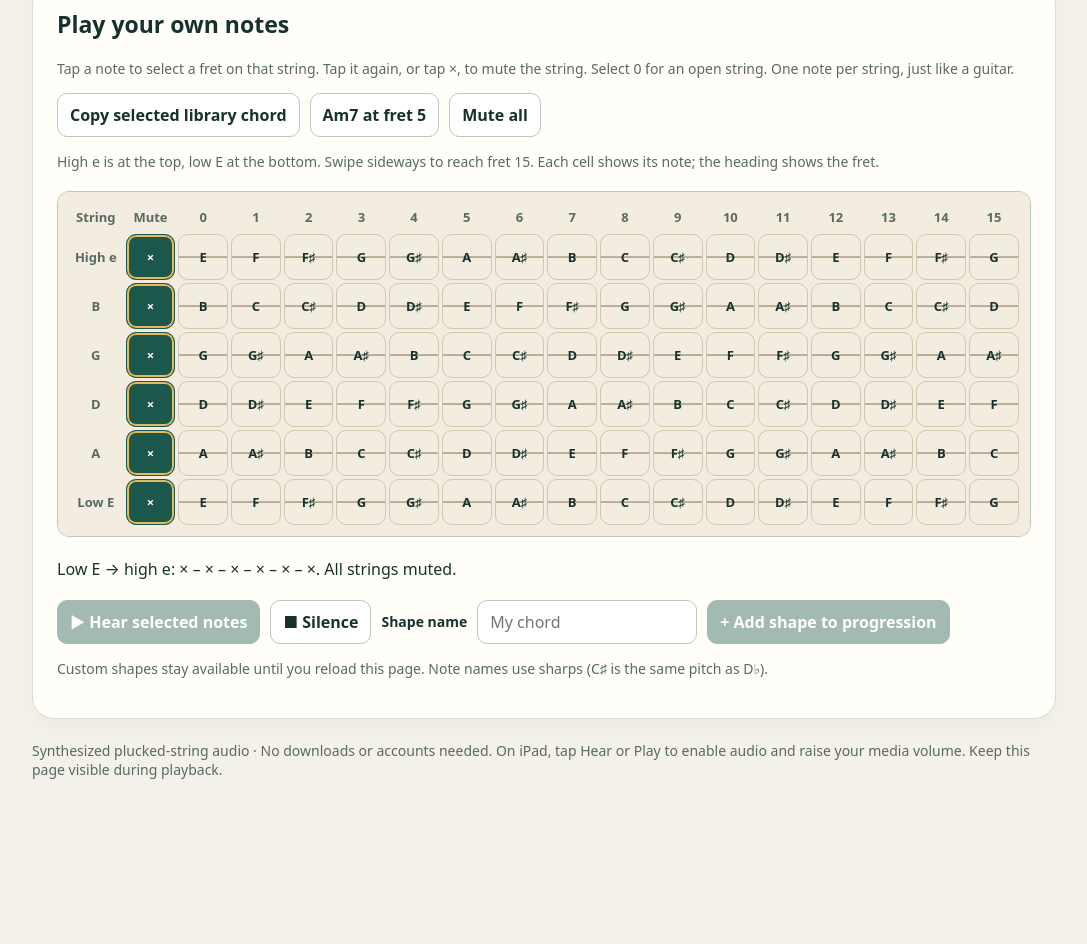
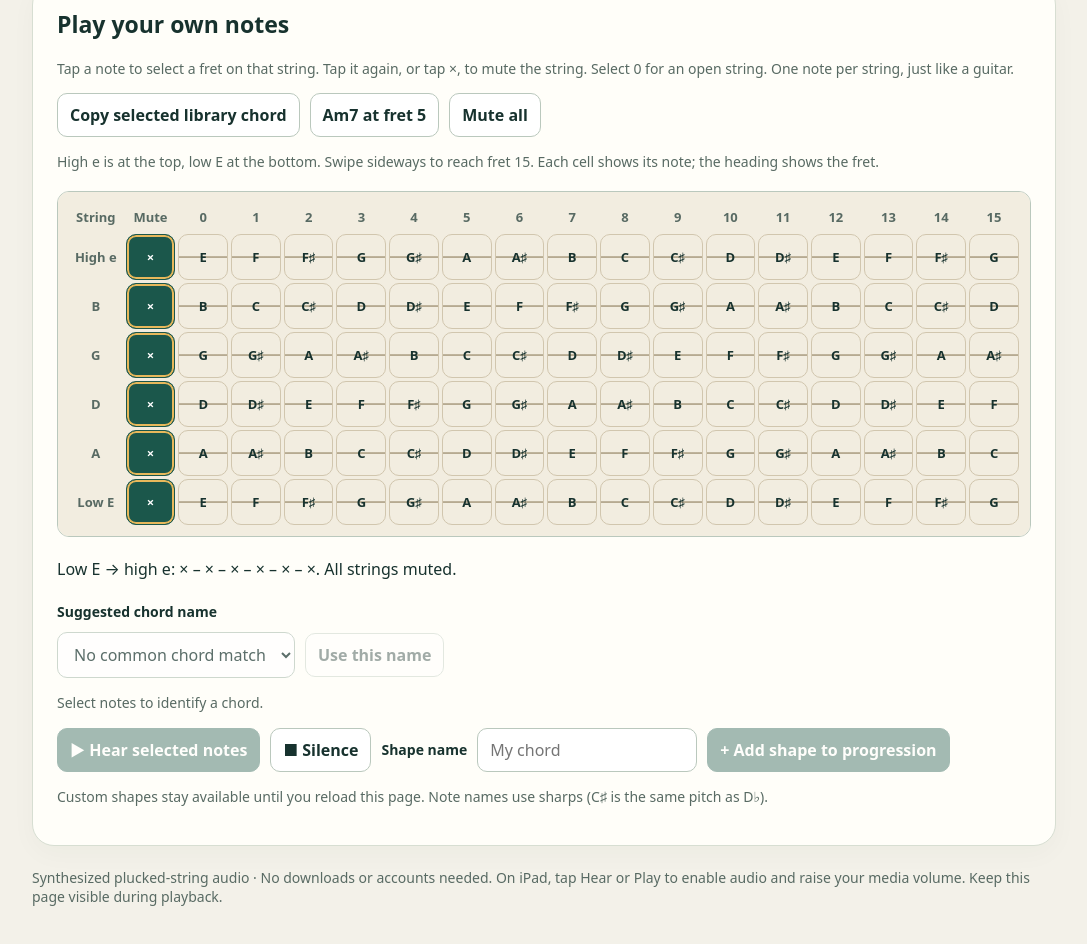
Before and after one commit to prbryso/guitar-chord-studio, a plain HTML site: page index.html in a window 1280 px wide. Shown: the part 1020-1964 px from the top of the page, without its empty margins (96-1183 px from the left). Before the commit the page ends 1859 px from the top, so only its background shows below. Drawn offline with Linux system fonts and the light colour scheme.

Commit message:
Add automatic chord name suggestions feature

```diff
--- a/index.html
+++ b/index.html
@@ -771,5 +771,182 @@ render();
 })();
 </script>
 
+<!-- Automatic chord names -->
+<script>
+(() => {
+ 'use strict';
+
+ const summary = document.getElementById('noteSummary');
+ if (!summary || document.getElementById('chordGuesses')) return;
+
+ const box = document.createElement('div');
+ box.innerHTML = `
+   <label for="chordGuesses">Suggested chord name</label>
+   <div class="row">
+     <select id="chordGuesses"
+             aria-describedby="chordGuessHelp"></select>
+     <button id="useChordGuess" type="button">
+       Use this name
+     </button>
+   </div>
+   <p id="chordGuessHelp" class="muted"
+      role="status" aria-live="polite"></p>
+ `;
+ summary.insertAdjacentElement('afterend', box);
+
+ const menu = document.getElementById('chordGuesses');
+ const use = document.getElementById('useChordGuess');
+ const help = document.getElementById('chordGuessHelp');
+ const nameField = document.getElementById('shapeName');
+
+ const names = [
+   'C','C♯','D','E♭','E','F','F♯','G','A♭','A','B♭','B'
+ ];
+ const tuning = [40,45,50,55,59,64];
+
+ const types = [
+   ['',             [0,4,7]],
+   ['m',            [0,3,7]],
+   ['dim',          [0,3,6]],
+   ['aug',          [0,4,8]],
+   ['sus2',         [0,2,7]],
+   ['sus4',         [0,5,7]],
+   ['6',            [0,4,7,9]],
+   ['m6',           [0,3,7,9]],
+   ['7',            [0,4,7,10]],
+   ['maj7',         [0,4,7,11]],
+   ['m7',           [0,3,7,10]],
+   ['m(maj7)',      [0,3,7,11]],
+   ['dim7',         [0,3,6,9]],
+   ['m7♭5',         [0,3,6,10]],
+   ['7sus4',        [0,5,7,10]],
+   ['add9',         [0,2,4,7]],
+   ['m(add9)',      [0,2,3,7]],
+   ['9',            [0,2,4,7,10]],
+   ['maj9',         [0,2,4,7,11]],
+   ['m9',           [0,2,3,7,10]],
+   ['7♭9',          [0,1,4,7,10]],
+   ['7♯9',          [0,3,4,7,10]],
+   ['11',           [0,2,4,5,7,10]],
+   ['m11',          [0,2,3,5,7,10]],
+   ['13',           [0,2,4,7,9,10]],
+   ['7 (no 5)',     [0,4,10]],
+   ['maj7 (no 5)',  [0,4,11]],
+   ['m7 (no 5)',    [0,3,10]],
+   ['9 (no 5)',     [0,2,4,10]],
+   ['maj9 (no 5)',  [0,2,4,11]],
+   ['m9 (no 5)',    [0,2,3,10]]
+ ];
+
+ function identify(frets) {
+   const midi = frets.flatMap((f,i) =>
+     f < 0 ? [] : [tuning[i] + f]
+   );
+   if (!midi.length) return [];
+
+   const pcs = [...new Set(midi.map(n => n % 12))];
+   const bass = Math.min(...midi) % 12;
+   const matches = [];
+
+   for (let root = 0; root < 12; root++) {
+     for (const [suffix, intervals] of types) {
+       if (intervals.length !== pcs.length) continue;
+
+       if (intervals.every(n => pcs.includes((root+n) % 12))) {
+         matches.push({
+           name: names[root] + suffix +
+             (root === bass ? '' : '/' + names[bass]),
+           score: (root === bass ? 0 : 10) +
+             (suffix.includes('no 5') ? 2 : 0)
+         });
+       }
+     }
+   }
+
+   matches.sort((a,b) =>
+     a.score - b.score || a.name.localeCompare(b.name)
+   );
+   return matches.map(m => m.name);
+ }
+
+ let lastAutomatic = '';
+
+ function update() {
+   const match = summary.textContent.match(
+     /Low E → high e:\s*([^.]+)\./
+   );
+   if (!match) return;
+
+   const frets = match[1].split('–').map(s =>
+     s.trim() === '×' ? -1 : Number(s.trim())
+   );
+
+   if (
+     frets.length !== 6 ||
+     frets.some(f => !Number.isInteger(f) || f < -1 || f > 15)
+   ) return;
+
+   const suggestions = identify(frets);
+   menu.replaceChildren();
+
+   for (const name of suggestions) {
+     const option = document.createElement('option');
+     option.value = option.textContent = name;
+     menu.append(option);
+   }
+
+   menu.disabled = use.disabled = !suggestions.length;
+
+   if (!suggestions.length) {
+     const option = document.createElement('option');
+     option.textContent = 'No common chord match';
+     menu.append(option);
+   }
+
+   if (
+     !nameField.value.trim() ||
+     nameField.value === lastAutomatic
+   ) {
+     nameField.value = suggestions[0] || '';
+     lastAutomatic = nameField.value;
+   }
+
+   if (!frets.some(f => f >= 0)) {
+     help.textContent = 'Select notes to identify a chord.';
+   } else if (suggestions.length > 1) {
+     help.textContent =
+       'These notes fit several names. Choose one, click ' +
+       'Use this name, then Add shape to progression. ' +
+       'A slash names the bass note.';
+   } else if (suggestions.length === 1) {
+     help.textContent =
+       'Recognized: ' + suggestions[0] +
+       '. Click Use this name, then Add shape to progression.';
+   } else {
+     help.textContent =
+       'No exact match in the built-in chord list. ' +
+       'You can still enter your own name and add this shape.';
+   }
+ }
+
+ use.onclick = () => {
+   if (menu.disabled) return;
+   nameField.value = menu.value;
+   lastAutomatic = menu.value;
+   help.textContent =
+     'Name selected. Tap + Add shape to progression ' +
+     'to save it to the chord menu and progression.';
+ };
+
+ new MutationObserver(update).observe(summary, {
+   childList: true,
+   characterData: true,
+   subtree: true
+ });
+
+ update();
+})();
+</script>
+
 </body>
 </html>
```
